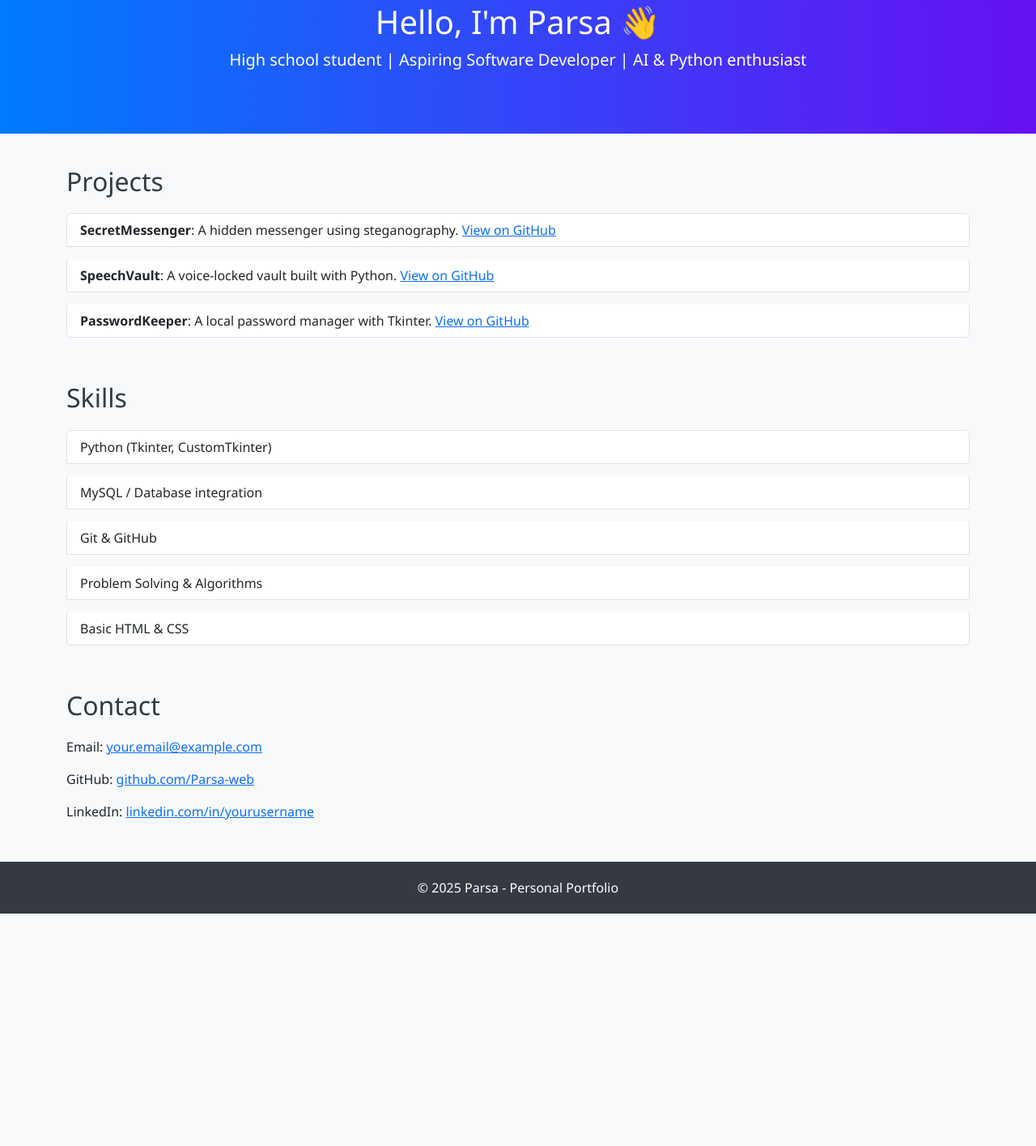
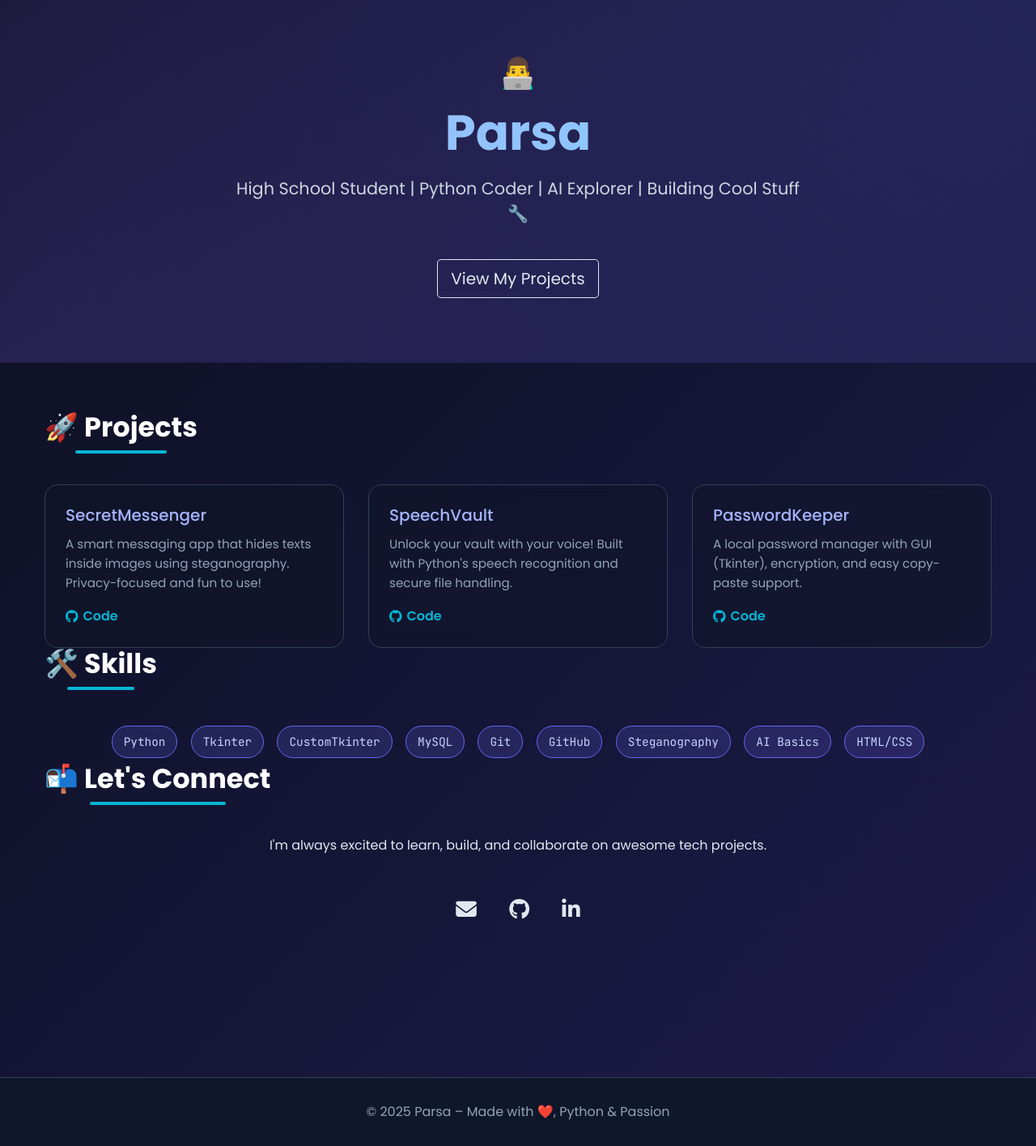
Before and after one commit to Parsa-web/Parsa-web.github.io, a plain HTML site: page index.html in a window 1280 px wide. Shown: the part 57-1472 px from the top of the page at 81% size. Before the commit the page ends 1185 px from the top, so only its background shows below. Drawn offline with nearby package versions, Linux system fonts and the light colour scheme.

Commit message:
index.html

```diff
--- a/index.html
+++ b/index.html
@@ -1,81 +1,294 @@
 <!DOCTYPE html>
-<html lang="en">
+<html lang="fa" dir="ltr">
 <head>
-  <meta charset="UTF-8">
-  <meta name="viewport" content="width=device-width, initial-scale=1.0">
-  <title>Parsa | Software Developer</title>
-  <link href="https://cdn.jsdelivr.net/npm/bootstrap@5.3.2/dist/css/bootstrap.min.css" rel="stylesheet">
+  <meta charset="UTF-8" />
+  <meta name="viewport" content="width=device-width, initial-scale=1.0"/>
+  <title>Parsa | Aspiring Developer</title>
+
+  <!-- Google Fonts: Poppins & JetBrains Mono -->
+  <link href="https://fonts.googleapis.com/css2?family=Poppins:wght@400;500;600;700&family=JetBrains+Mono:wght@400;500&display=swap" rel="stylesheet">
+
+  <!-- Font Awesome for Icons -->
+  <link rel="stylesheet" href=" https://cdnjs.cloudflare.com/ajax/libs/font-awesome/6.5.0/css/all.min.css "/>
+
+  <!-- Bootstrap 5 -->
+  <link href="https://cdn.jsdelivr.net/npm/bootstrap @5.3.2/dist/css/bootstrap.min.css" rel="stylesheet">
+
   <style>
+    :root {
+      --primary: #6366f1;
+      --secondary: #8b5cf6;
+      --dark: #0f172a;
+      --darker: #0a0f1d;
+      --light: #e2e8f0;
+      --accent: #06b6d4;
+      --gray: #94a3b8;
+    }
+
     body {
-      background-color: #f8f9fa;
-      font-family: 'Segoe UI', sans-serif;
+      font-family: 'Poppins', sans-serif;
+      background: linear-gradient(135deg, var(--darker), #1e1b4b);
+      color: var(--light);
+      margin: 0;
+      padding: 0;
+      overflow-x: hidden;
+      min-height: 100vh;
     }
+
     .hero {
-      background: linear-gradient(to right, #007bff, #6610f2);
+      text-align: center;
+      padding: 120px 20px 80px;
+      background: radial-gradient(circle at top right, rgba(99, 102, 241, 0.2), transparent),
+                  radial-gradient(circle at bottom left, rgba(139, 92, 246, 0.2), transparent);
+    }
+
+    .hero h1 {
+      font-size: 3.8rem;
+      background: linear-gradient(to right, #a5b4fc, #7dd3fc);
+      -webkit-background-clip: text;
+      -webkit-text-fill-color: transparent;
+      margin-bottom: 1rem;
+      font-weight: 800;
+    }
+
+    .hero p {
+      font-size: 1.3rem;
+      color: var(--light);
+      opacity: 0.9;
+      max-width: 700px;
+      margin: 0 auto 1.5rem;
+    }
+
+    .emoji {
+      font-size: 2.3rem;
+      margin-bottom: 10px;
+    }
+
+    .btn-outline-light {
+      border-color: var(--light);
+      color: var(--light);
+      transition: all 0.3s ease;
+    }
+
+    .btn-outline-light:hover {
+      background: var(--primary) !important;
+      border-color: var(--primary);
       color: white;
-      padding: 60px 0;
+    }
+
+    .container {
+      padding: 60px 15px;
+      max-width: 1200px;
+      margin: 0 auto;
+    }
+
+    .section-title {
+      position: relative;
+      display: inline-block;
+      margin-bottom: 50px;
+      color: #fff;
+      font-size: 2.1rem;
+      font-weight: 700;
+    }
+
+    .section-title::after {
+      content: '';
+      position: absolute;
+      width: 60%;
+      height: 4px;
+      background: var(--accent);
+      bottom: -12px;
+      left: 20%;
+      border-radius: 2px;
+      animation: pulseGlow 2s infinite;
+    }
+
+    @keyframes pulseGlow {
+      0% { opacity: 0.6; }
+      50% { opacity: 1; }
+      100% { opacity: 0.6; }
+    }
+
+    .project-card {
+      background: rgba(15, 23, 42, 0.6);
+      border: 1px solid #334155;
+      border-radius: 16px;
+      padding: 25px;
+      transition: transform 0.3s, box-shadow 0.3s, border-color 0.3s;
+      backdrop-filter: blur(10px);
+      height: 100%;
+    }
+
+    .project-card:hover {
+      transform: translateY(-8px);
+      box-shadow: 0 20px 30px rgba(0, 0, 0, 0.3);
+      border-color: var(--primary);
+    }
+
+    .project-card h5 {
+      color: #a5b4fc;
+      margin-bottom: 12px;
+    }
+
+    .project-card p {
+      color: var(--gray);
+      font-size: 0.95rem;
+      line-height: 1.6;
+    }
+
+    .project-card a {
+      color: var(--accent);
+      font-weight: 600;
+      text-decoration: none;
+      display: inline-flex;
+      align-items: center;
+      gap: 6px;
+    }
+
+    .project-card a:hover {
+      text-decoration: underline;
+    }
+
+    .skill-tag {
+      display: inline-block;
+      background: rgba(99, 102, 241, 0.2);
+      border: 1px solid var(--primary);
+      color: #c7d2fe;
+      padding: 8px 14px;
+      border-radius: 50px;
+      font-family: 'JetBrains Mono', monospace;
+      font-size: 0.9rem;
+      margin: 6px;
+      transition: background 0.3s;
+    }
+
+    .skill-tag:hover {
+      background: var(--primary);
+      color: white;
+    }
+
+    .contact-links a {
+      font-size: 1.6rem;
+      color: var(--light);
+      margin: 0 18px;
+      transition: color 0.3s, transform 0.3s;
+    }
+
+    .contact-links a:hover {
+      color: var(--accent);
+      transform: translateY(-3px);
+    }
+
+    footer {
+      margin-top: 80px;
+      padding: 30px 0;
+      background: var(--dark);
+      color: var(--gray);
       text-align: center;
+      font-size: 1rem;
+      border-top: 1px solid #334155;
     }
-    .section-title {
-      margin-top: 40px;
-      margin-bottom: 20px;
-      color: #343a40;
+
+    footer a {
+      color: var(--accent);
+      text-decoration: none;
     }
-    .project-item, .skill-item {
-      margin-bottom: 15px;
+
+    footer a:hover {
+      text-decoration: underline;
     }
-    footer {
-      margin-top: 50px;
-      padding: 20px 0;
-      background-color: #343a40;
-      color: white;
-      text-align: center;
+
+    /* Responsive */
+    @media (max-width: 768px) {
+      .hero h1 {
+        font-size: 2.8rem;
+      }
+      .hero p {
+        font-size: 1.1rem;
+      }
+      .section-title {
+        font-size: 1.8rem;
+      }
     }
   </style>
 </head>
 <body>
 
-  <div class="hero">
-    <h1>Hello, I'm Parsa 👋</h1>
-    <p class="lead">High school student | Aspiring Software Developer | AI & Python enthusiast</p>
-  </div>
+  <!-- Hero Section -->
+  <section class="hero">
+    <div class="emoji">👨‍💻</div>
+    <h1>Parsa</h1>
+    <p>High School Student | Python Coder | AI Explorer | Building Cool Stuff 🔧</p>
+    <a href="#projects" class="btn btn-outline-light btn-lg mt-3">View My Projects</a>
+  </section>
 
+  <!-- Main Container -->
   <div class="container">
-    <h2 class="section-title">Projects</h2>
-    <ul class="list-group">
-      <li class="list-group-item project-item">
-        <strong>SecretMessenger</strong>: A hidden messenger using steganography.
-        <a href="https://github.com/Parsa-web/SecretMessenger" target="_blank">View on GitHub</a>
-      </li>
-      <li class="list-group-item project-item">
-        <strong>SpeechVault</strong>: A voice-locked vault built with Python.
-        <a href="https://github.com/Parsa-web/SpeechVault" target="_blank">View on GitHub</a>
-      </li>
-      <li class="list-group-item project-item">
-        <strong>PasswordKeeper</strong>: A local password manager with Tkinter.
-        <a href="https://github.com/Parsa-web/PasswordKeeper" target="_blank">View on GitHub</a>
-      </li>
-    </ul>
 
-    <h2 class="section-title">Skills</h2>
-    <ul class="list-group">
-      <li class="list-group-item skill-item">Python (Tkinter, CustomTkinter)</li>
-      <li class="list-group-item skill-item">MySQL / Database integration</li>
-      <li class="list-group-item skill-item">Git & GitHub</li>
-      <li class="list-group-item skill-item">Problem Solving & Algorithms</li>
-      <li class="list-group-item skill-item">Basic HTML & CSS</li>
-    </ul>
+    <!-- Projects -->
+    <h2 class="section-title">🚀 Projects</h2>
+    <div class="row g-4">
+      <div class="col-md-6 col-lg-4">
+        <div class="project-card">
+          <h5>SecretMessenger</h5>
+          <p>A smart messaging app that hides texts inside images using steganography. Privacy-focused and fun to use!</p>
+          <a href="https://github.com/Parsa-web/SecretMessenger " target="_blank">
+            <i class="fab fa-github"></i> Code
+          </a>
+        </div>
+      </div>
+      <div class="col-md-6 col-lg-4">
+        <div class="project-card">
+          <h5>SpeechVault</h5>
+          <p>Unlock your vault with your voice! Built with Python's speech recognition and secure file handling.</p>
+          <a href="https://github.com/Parsa-web/SpeechVault " target="_blank">
+            <i class="fab fa-github"></i> Code
+          </a>
+        </div>
+      </div>
+      <div class="col-md-6 col-lg-4">
+        <div class="project-card">
+          <h5>PasswordKeeper</h5>
+          <p>A local password manager with GUI (Tkinter), encryption, and easy copy-paste support.</p>
+          <a href="https://github.com/Parsa-web/PasswordKeeper " target="_blank">
+            <i class="fab fa-github"></i> Code
+          </a>
+        </div>
+      </div>
+    </div>
 
-    <h2 class="section-title">Contact</h2>
-    <p>Email: <a href="mailto:your.email@example.com">your.email@example.com</a></p>
-    <p>GitHub: <a href="https://github.com/Parsa-web" target="_blank">github.com/Parsa-web</a></p>
-    <p>LinkedIn: <a href="https://linkedin.com/in/yourusername" target="_blank">linkedin.com/in/yourusername</a></p>
+    <!-- Skills -->
+    <h2 class="section-title">🛠️ Skills</h2>
+    <div class="text-center">
+      <span class="skill-tag">Python</span>
+      <span class="skill-tag">Tkinter</span>
+      <span class="skill-tag">CustomTkinter</span>
+      <span class="skill-tag">MySQL</span>
+      <span class="skill-tag">Git</span>
+      <span class="skill-tag">GitHub</span>
+      <span class="skill-tag">Steganography</span>
+      <span class="skill-tag">AI Basics</span>
+      <span class="skill-tag">HTML/CSS</span>
+    </div>
+
+    <!-- Contact -->
+    <h2 class="section-title">📬 Let's Connect</h2>
+    <p class="text-center">I'm always excited to learn, build, and collaborate on awesome tech projects.</p>
+
+    <div class="text-center contact-links my-5">
+      <a href="mailto:your.email@example.com"><i class="fas fa-envelope"></i></a>
+      <a href="https://github.com/Parsa-web " target="_blank"><i class="fab fa-github"></i></a>
+      <a href="https://linkedin.com/in/yourusername " target="_blank"><i class="fab fa-linkedin-in"></i></a>
+    </div>
 
   </div>
 
+  <!-- Footer -->
   <footer>
-    &copy; 2025 Parsa - Personal Portfolio
+    &copy; <script>document.write(new Date().getFullYear())</script> Parsa – Made with ❤️, Python & Passion
   </footer>
 
+  <!-- Bootstrap JS -->
+  <script src="https://cdn.jsdelivr.net/npm/bootstrap @5.3.2/dist/js/bootstrap.bundle.min.js"></script>
 </body>
 </html>
```
